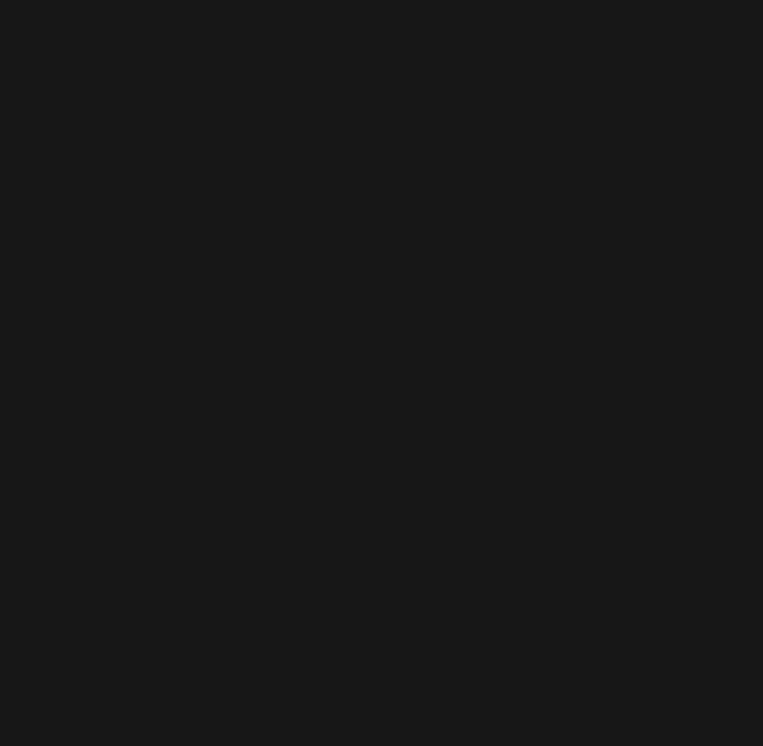
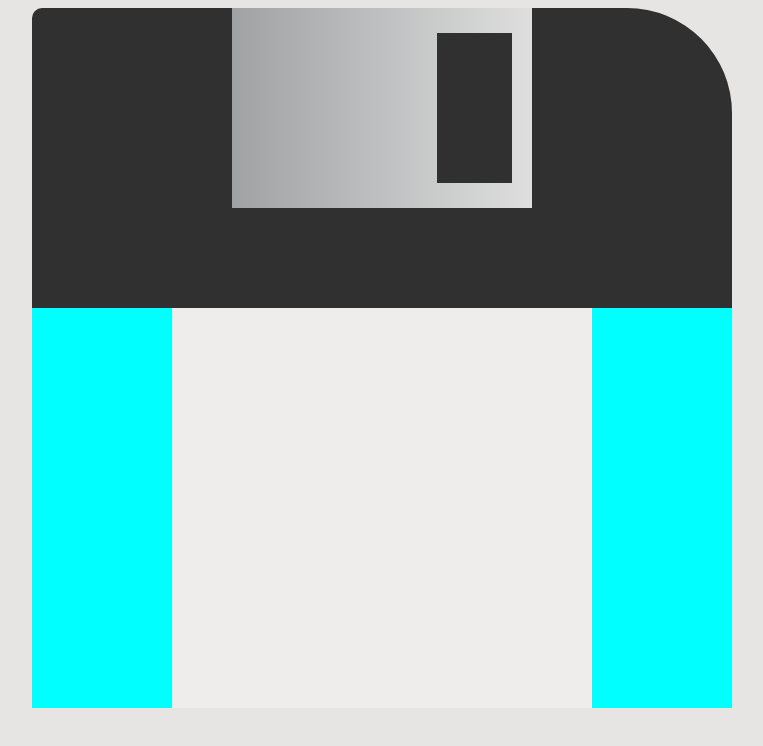
Before and after one commit to rickyrm/disk-card, a website built with Vite: page src/index.html in a window 1280 px wide. Shown: the whole page, without its empty margins (258-1021 px from the left). Built offline with nearby package versions, Linux system fonts and the light colour scheme.

Commit message:
Primer commit disk-card

```diff
--- a/src/index.css
+++ b/src/index.css
@@ -1,3 +1,67 @@
 body {
-  background: #171717;
+  background: #e2e1dfd6;
 }
+
+.disk-container {
+  width: 700px;
+  height: 700px;
+  background-color: #303030;
+  display: flex;
+  margin: auto;
+  border-radius: 10px 15% 10px 10px;
+  flex-direction: column;
+  justify-content: space-between;
+
+}
+
+.disk-top {
+  width: 100%;
+  height: 200px;
+  background-color: transparent;
+
+  /* background: repeating-linear-gradient(to left, #b0b3b4de, #cdd0d1de); */
+  display: flex;
+  justify-content: center;
+}
+
+.disk-metal{
+  width: 300px;
+  height: 200px;
+  display: flex;
+  justify-content: flex-end;
+  align-items: center;
+  background: repeating-linear-gradient(90deg, #b0b3b4de, #f8f8f8de);
+}
+
+.disk-hole {
+  width: 75px;
+  height: 75%;
+  background-color: #303030;
+  translate: -20px 0;
+}
+
+.disk-bottom {
+  width: 100%;
+  height: 400px;
+  background-color: aqua;
+  display: flex;
+  justify-content: center;
+
+}
+
+.label-container {
+  width: 60%;
+  height: 100%;
+  background-color: #efecec;
+  display: flex;
+  flex-direction: column;
+
+
+  & .label{
+    width: 10px;
+    height: 10px;
+    border: 1px #b52000;
+
+  }
+
+}
--- a/src/index.html
+++ b/src/index.html
@@ -1,5 +1,6 @@
 <!DOCTYPE html>
 <html lang="es">
+
 <head>
   <meta charset="UTF-8">
   <meta http-equiv="X-UA-Compatible" content="IE=edge">
@@ -8,7 +9,28 @@
   <link rel="stylesheet" href="./index.css">
   <script type="module" src="./index.js"></script>
 </head>
+
 <body>
+  <div class="disk-container">
+    <div class="disk-top">
+      <div class="disk-metal">
+        <div class="disk-hole"></div>
+      </div>
+    </div>
+    <div class="disk-bottom">
+      <div class="leftpad-container"></div>
+      <div class="label-container">
+        <div class="label-top"></div>
+        <div class="label a"></div>
+        <div class="label b"></div>
+        <div class="label c"></div>
+        <div class="label d"></div>
+        <div class="label e"></div>
+        <div class="label f"></div>
+      </div>
+      <div class="rightpad-container"></div>
+    </div>
+  </div>
+</body>
 
-</body>
 </html>
```
